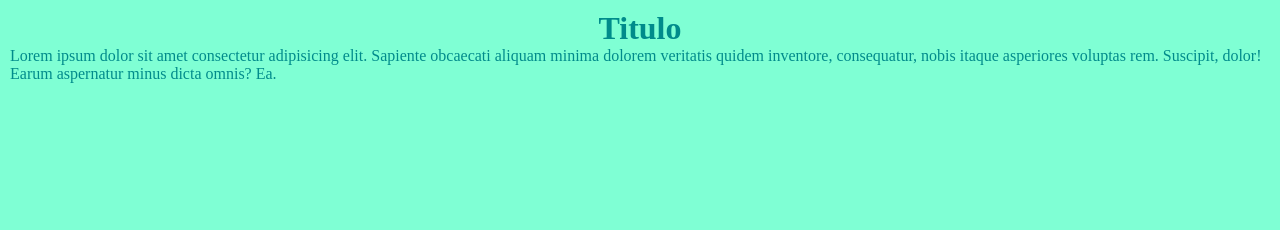
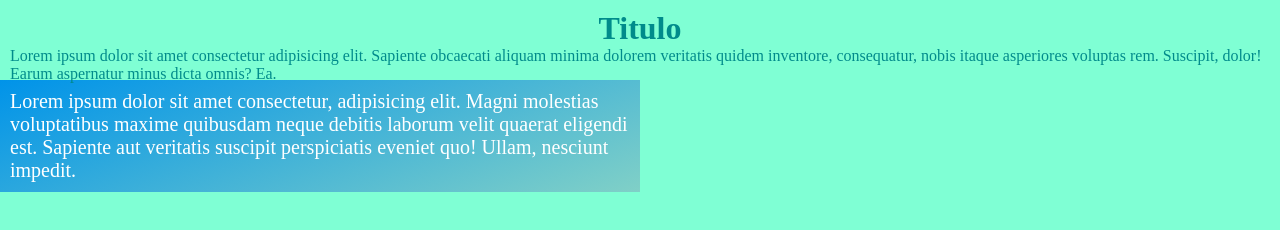
Before and after one commit to Emanuxx/Curso_de_git, a plain HTML site: page index.html in a window 1280 px wide. Drawn offline with Linux system fonts and the light colour scheme.

Commit message:
Cambios realizados en master

```diff
--- a/index.html
+++ b/index.html
@@ -14,5 +14,9 @@
         <p>Lorem ipsum dolor sit amet consectetur adipisicing elit. Sapiente obcaecati aliquam minima dolorem veritatis quidem inventore, consequatur, nobis itaque asperiores voluptas rem. Suscipit, dolor! Earum aspernatur minus dicta omnis? Ea.</p>
     </header>
 
+    <div class="parrafo">
+        Lorem ipsum dolor sit amet consectetur, adipisicing elit. Magni molestias voluptatibus maxime quibusdam neque debitis laborum velit quaerat eligendi est. Sapiente aut veritatis suscipit perspiciatis eveniet quo! Ullam, nesciunt impedit.
+    </div>
+
 </body>
 </html>
--- a/styles/index.css
+++ b/styles/index.css
@@ -17,5 +17,14 @@ header{
     flex-direction: column;
     justify-content: space-evenly;
     align-items: center;
+}
 
+.parrafo{
+    font-size: 20px;
+    padding: 10px;
+    width: 50%;
+    height: 7rem;
+    display: block;
+    background-color: #0093E9; background-image: linear-gradient(160deg, #0093E9 0%, #80D0C7 100%);
+    color: #fff;
 }
```
